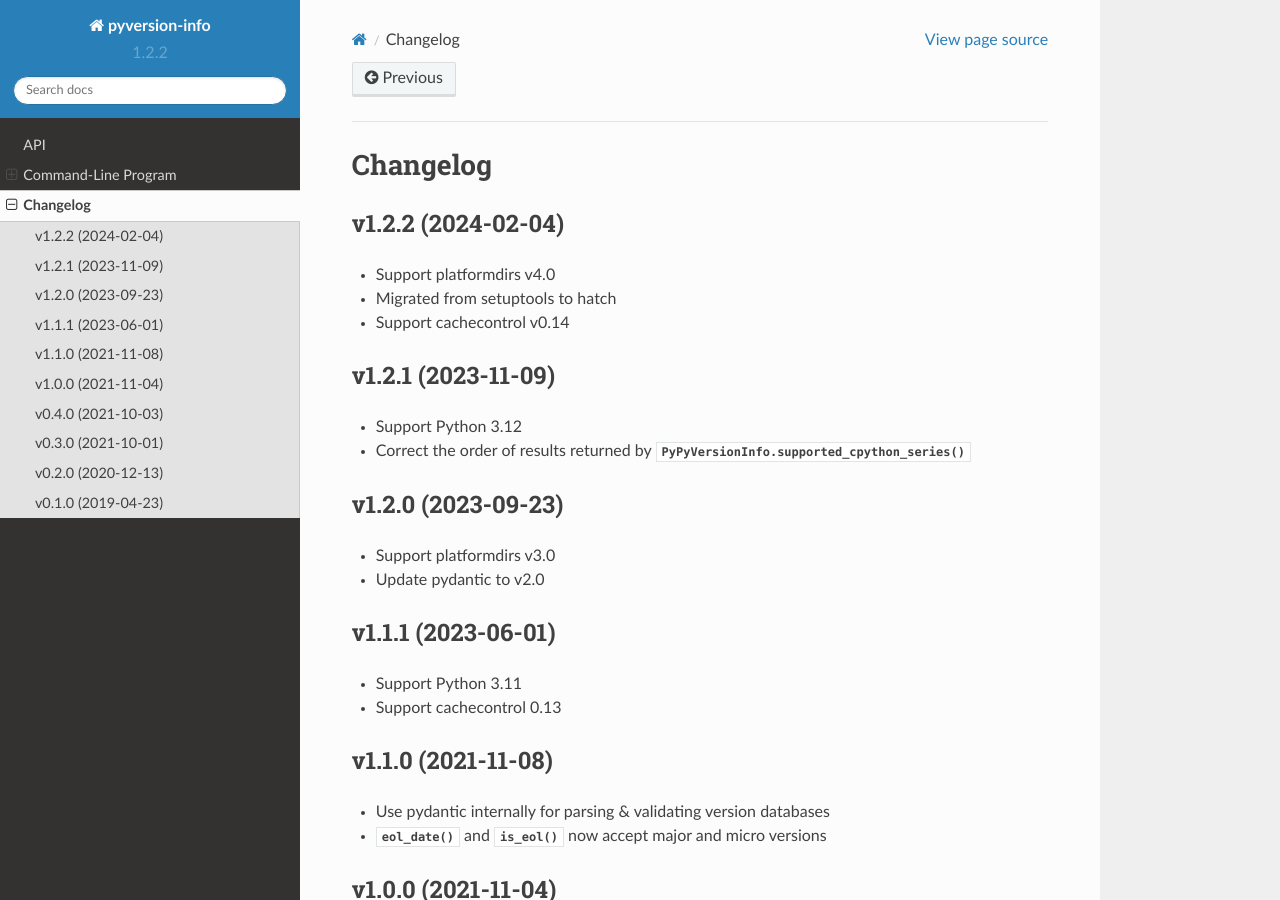
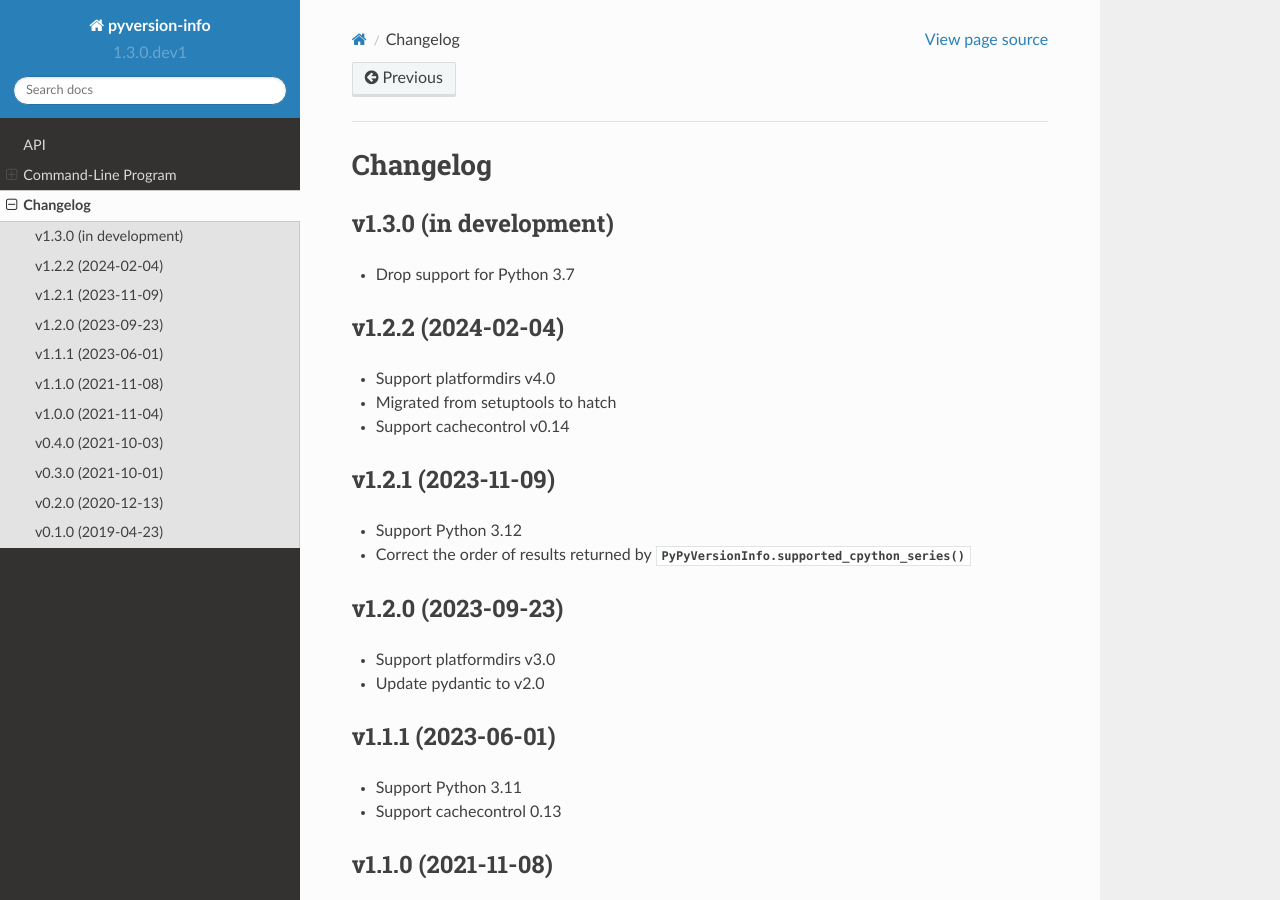
Before and after one commit to jwodder/pyversion-info, a Sphinx documentation site: the page built from docs/changelog.rst, in a window 1280 px wide and 900 px high. Built offline with Sphinx 7.4.7 and the Read the Docs theme 2.0.0, drawn with Linux system fonts in a browser that asks for light colours.

Commit message:
Drop support for Python 3.7

```diff
--- a/CHANGELOG.md
+++ b/CHANGELOG.md
@@ -1,3 +1,7 @@
+v1.3.0 (in development)
+-----------------------
+- Drop support for Python 3.7
+
 v1.2.2 (2024-02-04)
 -------------------
 - Support platformdirs v4.0
--- a/README.rst
+++ b/README.rst
@@ -43,7 +43,7 @@ information.
 
 Installation
 ============
-``pyversion-info`` requires Python 3.7 or higher.  Just use `pip
+``pyversion-info`` requires Python 3.8 or higher.  Just use `pip
 <https://pip.pypa.io>`_ for Python 3 (You have pip, right?) to install
 ``pyversion-info`` and its dependencies::
 
--- a/docs/changelog.rst
+++ b/docs/changelog.rst
@@ -2,6 +2,11 @@
 
 Changelog
 =========
+
+v1.3.0 (in development)
+-----------------------
+- Drop support for Python 3.7
+
 
 v1.2.2 (2024-02-04)
 -------------------
--- a/docs/index.rst
+++ b/docs/index.rst
@@ -32,7 +32,7 @@ a bus.
 
 Installation
 ============
-``pyversion-info`` requires Python 3.7 or higher.  Just use `pip
+``pyversion-info`` requires Python 3.8 or higher.  Just use `pip
 <https://pip.pypa.io>`_ for Python 3 (You have pip, right?) to install
 ``pyversion-info`` and its dependencies::
 
--- a/pyproject.toml
+++ b/pyproject.toml
@@ -7,7 +7,7 @@ name = "pyversion-info"
 dynamic = ["version"]
 description = "Get information about released & unreleased CPython and PyPy versions"
 readme = "README.rst"
-requires-python = ">=3.7"
+requires-python = ">=3.8"
 license = "MIT"
 license-files = { paths = ["LICENSE"] }
 authors = [
@@ -25,7 +25,6 @@ keywords = [
 classifiers = [
     "Programming Language :: Python :: 3 :: Only",
     "Programming Language :: Python :: 3",
-    "Programming Language :: Python :: 3.7",
     "Programming Language :: Python :: 3.8",
     "Programming Language :: Python :: 3.9",
     "Programming Language :: Python :: 3.10",
--- a/src/pyversion_info/__init__.py
+++ b/src/pyversion_info/__init__.py
@@ -31,7 +31,7 @@ from platformdirs import user_cache_dir
 import requests
 from .util import MajorVersion, MicroVersion, MinorVersion, RawDatabase
 
-__version__ = "1.2.2"
+__version__ = "1.3.0.dev1"
 __author__ = "John Thorvald Wodder II"
 __author_email__ = "pyversion-info@varonathe.org"
 __license__ = "MIT"
```
Also changed, not shown: 2 other files.
